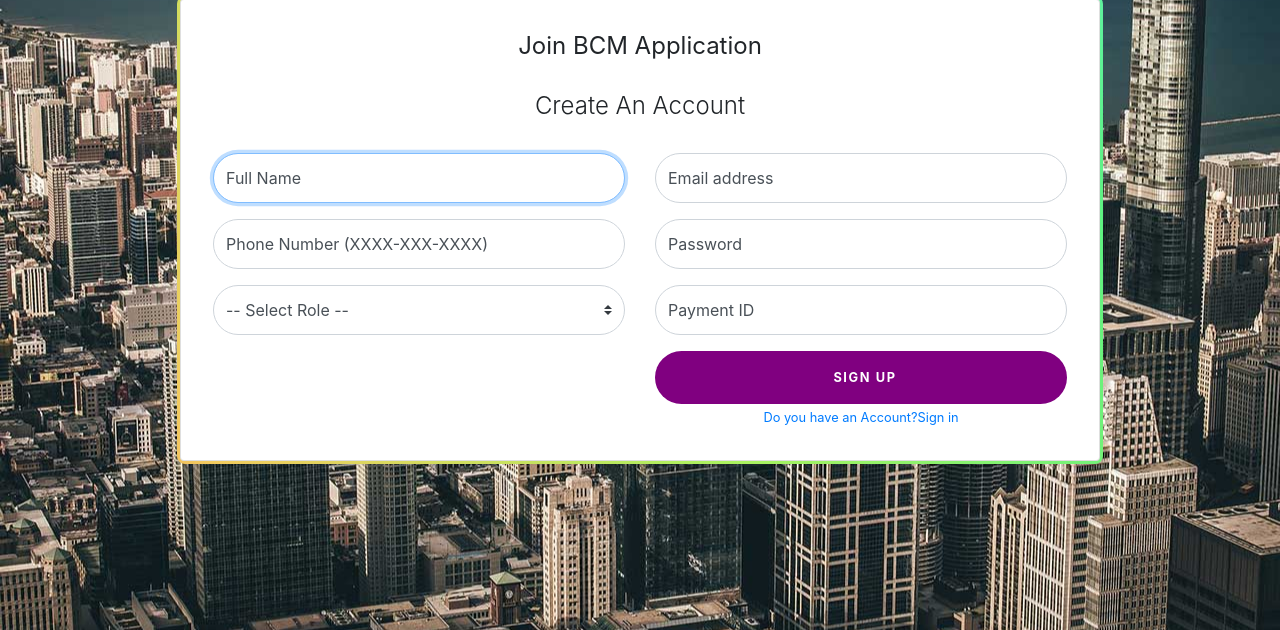
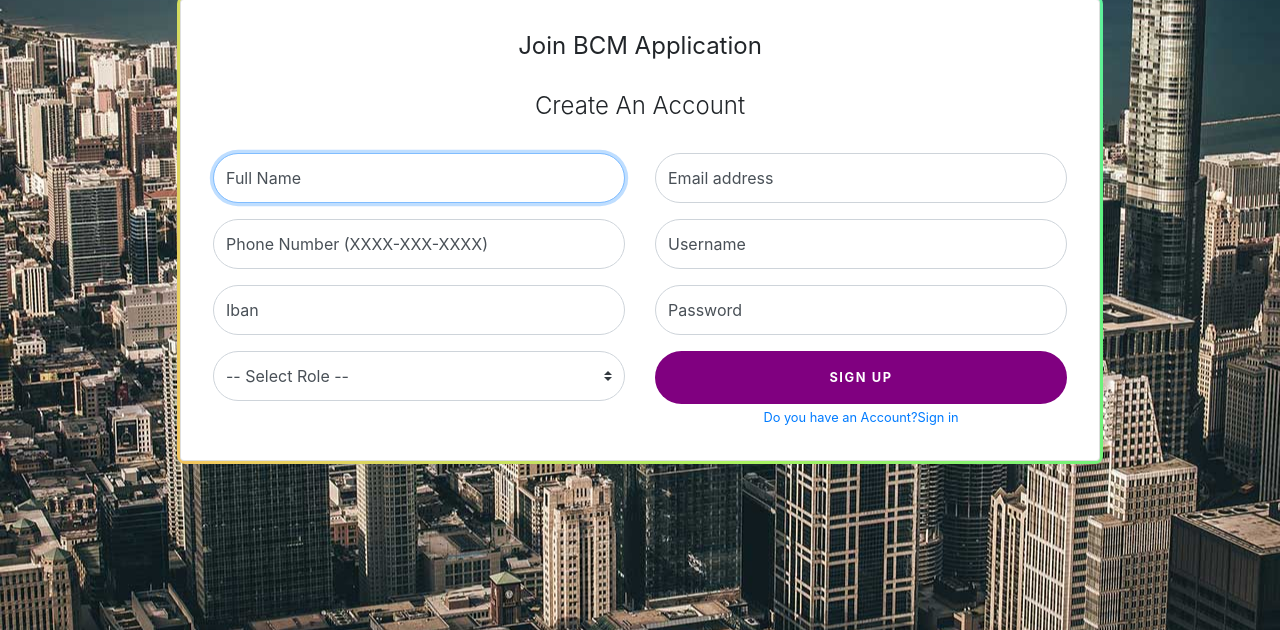
Before and after one commit to reza-renewablion/test, a Django app: page /signup in a window 1280 px wide. Shown: the part 170-800 px from the top of the page. Run offline with Django 3.2, Linux system fonts and the light colour scheme; some libraries are stand-ins or nearby versions.

Commit message:
modified for JinJa Template Login_Register FrontEnd version 2

```diff
--- a/FrontEnd/templates/ParentRegisterPage.html
+++ b/FrontEnd/templates/ParentRegisterPage.html
@@ -1,6 +1,6 @@
-{% load static %} <!-- in this Line, Folder of Static Files will Define! -->
+{% load static %} {# in this Line, Folder of Static Files will Define! #}
 {% block HeadOfFile %}
-  <!--  Language or Meta tags will Define in this Block!  -->
+  {# Language or Meta tags will Define in this Block! #}
 <!doctype html>
 <html lang="en">
 <head>
@@ -10,30 +10,30 @@
     <meta name="author" content="">
 {% endblock HeadOfFile %}
     {% block title %}
-        <!--  in child page,Child-specific title will be here!  -->
+        {# in child page,Child-specific title will be here! #}
     {% endblock title %}
     {%  block cssFiles %}
-        <!--  in child page, Child-specific CSS files will be here!  -->
-    <!--  Bootstrap core CSS  -->
+        {# in child page, Child-specific CSS files will be here! #}
+    {# Bootstrap core CSS #}
     <link href="{% static 'css/bootstrap.min.css' %}" rel="stylesheet">
-    <!--  Custom styles for this template   -->
+    {# Custom styles for this template #}
     <link href="{% static 'css/CustomCss.css' %}" rel="stylesheet">
 {% endblock cssFiles %}
 </head>
 {% block StartSectionOfBody %}
-   <!--  This Block is For public Body template section!  -->
+   {# This Block is For public Body template section!  #}
 <body>
 <div class="container">
     <div class="row">
 {% endblock StartSectionOfBody %}
         {% block containerSize %}
-               <!--  In This Section, Size of Card Box will Define!  -->
+               {# In This Section, Size of Card Box will Define! #}
         {% endblock containerSize %}
             {% block content %}
-             <!--  This Section in Child Page will Define Content of that Page!  -->
+             {# This Section in Child Page will Define Content of that Page! #}
             {% endblock content %}
 {% block EndSectionOfBody %}
-                   <!--  Footer or other Bottom Parts will Define in this Section!  -->
+                   {# Footer or other Bottom Parts will Define in this Section! #}
             </div>
     </div>
 </div>
--- a/FrontEnd/templates/SignUpPage.html
+++ b/FrontEnd/templates/SignUpPage.html
@@ -1,4 +1,4 @@
-{% extends 'ParentRegisterPage.html' %} <!-- in this Line, Parent of this Page will Define! -->
+{% extends 'ParentRegisterPage.html' %} {# in this Line, Parent of this Page will Define! #}
 {% load static %}
     {% block title %}
     <title>BCM Application Sign Up Page</title>
@@ -9,23 +9,27 @@
                         {% block content %}
             <div class="card gradient-border card-signin">
                 <div class="card-body">
-                    <!--  Title Section  -->
+                    {# Title Section #}
                     <h4 class="card-title text-center"><b>Join BCM Application</b></h4>
                     <h5 class="card-title text-center">Create An Account</h5>
-                    <!--  Start Sign up Form  -->
-                    <form class="form-signin d-md-inline">
+                    {# Start Sign up Form #}
+                    <form class="form-signin d-md-inline" action="" method="post">
                         <div class="row">
                         <div class="col-6">
                         <div class="form-label-group">
-                            <input type="text" id="inputName" class="form-control" placeholder="Full Name" required autofocus>
-                            <label for="inputName">Full Name</label>
+                            <input type="text" id="id_fullname" class="form-control" name="fullname" placeholder="Full Name" required autofocus>
+                            <label for="id_fullname">Full Name</label>
                         </div>
                         <div class="form-label-group">
-                            <input type="tel" id="inputMobile" class="form-control" pattern="^\d{4}-\d{3}-\d{4}$" placeholder="Phone Number" required>
-                            <label for="inputMobile">Phone Number (XXXX-XXX-XXXX)</label>
+                            <input type="tel" id="id_Mobile" class="form-control" name="mobile" pattern="^\d{4}-\d{3}-\d{4}$" placeholder="Phone Number" required>
+                            <label for="id_Mobile">Phone Number (XXXX-XXX-XXXX)</label>
+                        </div>
+                             <div class="form-label-group">
+                            <input type="text" id="id_iban" class="form-control" name="iban" placeholder="Iban" required>
+                            <label for="id_iban">Iban</label>
                         </div>
                             <div class="form-label-group">
-                                <select class="custom-select mr-sm-2 RoleSelect" id="RoleSelect">
+                                <select class="custom-select mr-sm-2 RoleSelect" name="role" id="id_role">
                                     <option selected>&#45;&#45; Select Role &#45;&#45;</option>
                                     <option value="Admin">Admin</option>
                                     <option value="Resident member">Resident member</option>
@@ -36,24 +40,24 @@
                         </div>
                         <div class="col-6">
                         <div class="form-label-group">
-                            <input type="email" id="inputEmail" class="form-control" placeholder="Email address">
-                            <label for="inputEmail">Email address</label>
+                            <input type="email" id="id_Email" name="email" class="form-control" placeholder="Email address">
+                            <label for="id_Email">Email address</label>
+                        </div>
+                            <div class="form-label-group">
+                            <input type="text" id="id_username" name="username" class="form-control" placeholder="Username" required>
+                            <label for="id_username">Username</label>
                         </div>
                         <div class="form-label-group">
-                            <input type="password" id="inputPassword" class="form-control" minlength="8" placeholder="Password" required>
-                            <label for="inputPassword">Password</label>
-                        </div>
-                        <div class="form-label-group">
-                            <input type="text" id="inputPayID" class="form-control" placeholder="Payment ID" required>
-                            <label for="inputPayID">Payment ID</label>
+                            <input type="password" id="id_Password" name="password" class="form-control" minlength="8" placeholder="Password" required>
+                            <label for="id_Password">Password</label>
                         </div>
 
-                            <button class="btn btn-signform btn-lg btn-block btn-signup text-uppercase" type="submit"><i class="fab mr-2"></i> Sign Up</button>
+                            <input name="register" class="btn btn-signform btn-lg btn-block btn-signup text-uppercase" value="Sign Up" type="submit">
                             <div class="text-center"><a class="small" href= "{% url 'SignIncontroller' %}">Do you have an Account?Sign in</a></div>
 
                         </div>
                         </div></form>
-                    <!--  End of Sign up Form  -->
+                    {# End of Sign up Form  #}
                 </div>
             </div>
             {% endblock content %}
```
Also changed, not shown: FrontEnd/templates/SignInPage.html (+13 -12 lines).
